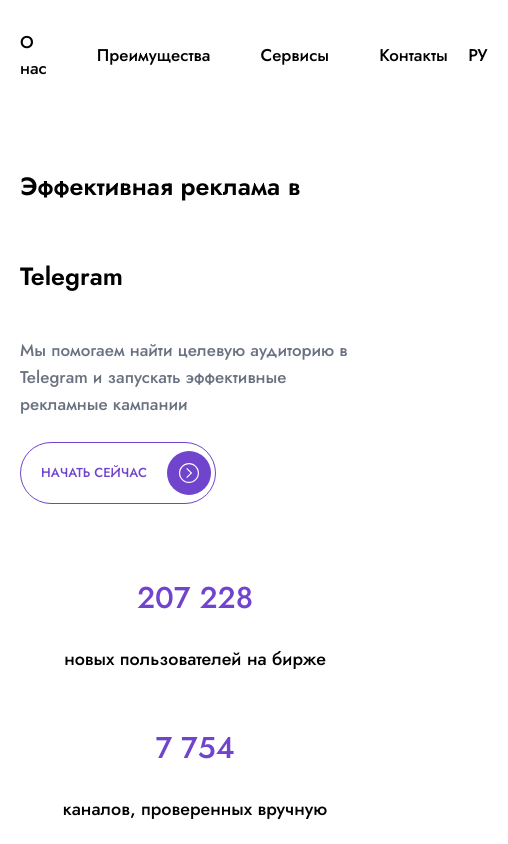
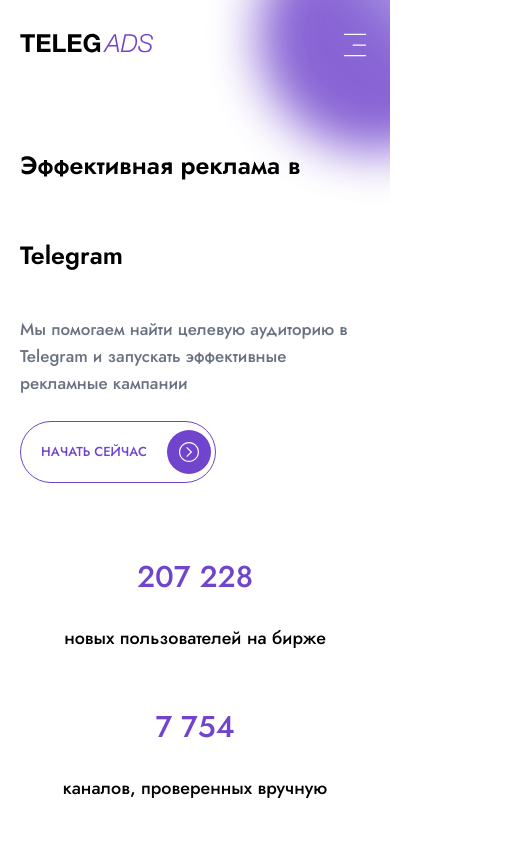
Before and after one commit to frontend-porfolio/landing-telegram, a React (Vite) app: page / in a window 390 px wide. Shown: the top 844 px of the page, 508 px wide, since content can reach past the window. Built offline with nearby package versions, Linux system fonts and the light colour scheme.

Commit message:
feat(src): improved code && nav mobile version

```diff
--- a/package.json
+++ b/package.json
@@ -13,6 +13,7 @@
   "dependencies": {
     "@tailwindcss/vite": "^4.1.11",
     "axios": "^1.10.0",
+    "framer-motion": "^12.23.0",
     "prettier-plugin-tailwindcss": "^0.6.13",
     "react": "^19.1.0",
     "react-dom": "^19.1.0",
--- a/src/app/index.tsx
+++ b/src/app/index.tsx
@@ -1,3 +1,5 @@
+import { motion } from "framer-motion"
+
 import Navbar from "@/components/templates/navbar"
 import Footer from "@/components/templates/footer"
 
@@ -9,9 +11,21 @@
 
 export default function App() {
   return (
-    <div className="flex h-screen flex-col justify-between">
+    <div className="relative flex h-screen flex-col justify-between overflow-x-hidden">
+      <motion.div
+        className="absolute md:-top-70 md:-right-50 -top-20 -right-25 md:size-[600px] size-[230px] rounded-full bg-gradient-to-tr from-[#7044CC] via-[#7044CC] to-white blur-xl"
+        animate={{
+          scale: [1, 1.1, 1],
+          opacity: [0.8, 1, 0.8]
+        }}
+        transition={{
+          duration: 6,
+          repeat: Infinity,
+          ease: "easeInOut"
+        }}
+      />
       <Navbar />
-      <main className="flex-1">
+      <main className="relative z-90 flex-1">
         <Header />
         <Trust />
         <Work />
--- a/src/components/atoms/language/index.tsx
+++ b/src/components/atoms/language/index.tsx
@@ -4,8 +4,8 @@
 
 import type { LanguageProps } from "@/types"
 
-export const Language = ({ lang, changeLanguage, en, ru }: LanguageProps) => {
-    const [btnLng, setBtnLng] = useState<boolean>(false)
+export const Language = ({ lang, changeLanguage, en, ru, isMenu }: LanguageProps) => {
+    const [ btnLng, setBtnLng ] = useState<boolean>(false)
 
     const languageRef = useRef<HTMLDivElement>(null)
 
@@ -14,27 +14,27 @@
     const language = lang === "en" ? en : ru
 
     return (
-        <div ref={languageRef} className="relative z-50">
+        <div ref={languageRef} className="relative">
             <button
-                className="flex h-[40px] w-[60px] cursor-pointer items-center justify-center uppercase text-[17px] font-medium"
+                className={`flex h-[40px] w-[60px] cursor-pointer items-center justify-center uppercase text-[17px] font-medium border rounded-md ${isMenu ? 'text-black border-black' : 'text-white border-white'}`}
                 onClick={() => setBtnLng(!btnLng)}>
                 {language}
             </button>
 
             <div
-                className={`absolute top-[50px] flex w-[60px] transform flex-col gap-2 border-2 border-[#D42E12] px-[10px] py-[5px] text-red shadow-md transition-all duration-300 ease-in-out ${
+                className={`absolute top-[50px] flex w-[60px] transform flex-col gap-2 border rounded-md ${isMenu ? 'text-black border-black' : 'text-white border-white'} px-[10px] py-[5px] text-red shadow-md transition-all duration-300 ease-in-out ${
                     btnLng
                         ? "scale-100 opacity-100"
                         : "pointer-events-none scale-95 opacity-0"
                 }`}>
                 <button
-                    className="w-full cursor-pointer transition-colors duration-300 ease-in-out hover:text-[#D42E12]"
+                    className="w-full cursor-pointer transition-colors duration-300 ease-in-out hover:text-black"
                     onClick={() => changeLanguage("en")}>
                     {en}
                 </button>
                 <hr />
                 <button
-                    className="w-full cursor-pointer transition-colors duration-300 ease-in-out hover:text-[#D42E12]"
+                    className="w-full cursor-pointer transition-colors duration-300 ease-in-out hover:text-black"
                     onClick={() => changeLanguage("ru")}>
                     {ru}
                 </button>
--- a/src/components/templates/navbar/index.tsx
+++ b/src/components/templates/navbar/index.tsx
@@ -1,9 +1,16 @@
+import { useState } from "react"
+
 import { useTranslation } from "react-i18next"
+
+import { CiMenuFries } from "react-icons/ci"
+import { TfiClose } from "react-icons/tfi"
 
 import { Language } from "@/components/atoms/language"
 
 export default function Navbar() {
   const { t, i18n } = useTranslation()
+
+  const [ isMenu, setIsMenu ] = useState<boolean>(false)
 
   const changeLanguage = (language: string) => {
     i18n.changeLanguage(language)
@@ -29,23 +36,39 @@
   ] as const
 
   return (
-    <nav className="container mx-auto flex items-center justify-between px-5 py-[30px]">
-      <a href="#">
+    <nav className="relative z-100 container mx-auto flex items-center justify-between px-5 py-[30px]">
+      <a className={`${isMenu ? 'hidden' : 'flex'} md:flex`} href="#">
         <img src="/icons/logo.svg" alt="logo" />
       </a>
-      <div className="flex items-center gap-[50px]">
+
+       <div
+        className={`${isMenu ? 'order-1' : 'order-0'} flex cursor-pointer md:hidden relative z-10`}
+        onClick={() => setIsMenu(!isMenu)}>
+        {isMenu ? (
+          <TfiClose className="text-[30px] text-black" />
+        ) : (
+          <CiMenuFries className="text-[30px] text-white" />
+        )}
+      </div>
+      <div className={`${isMenu ? 'flex' : 'hidden'} md:flex z-10`}>
+        <Language
+          lang={i18n.language}
+          changeLanguage={changeLanguage}
+          en={t("navbar.languages.en")}
+          ru={t("navbar.languages.ru")}
+          isMenu={isMenu}
+        />
+      </div>
+      <div className={`${isMenu ? 'flex' : 'hidden'} z-0 md:flex md:flex-row flex-col md:justify-start justify-center items-center gap-[50px] md:static absolute md:bg-transparent bg-white w-full h-screen top-0 bottom-0 left-0 right-0`}>
         {links.map(({ to, label }) => (
-          <a className="text-black text-[17px] font-medium transition-colors duration-300 ease-in-out hover:text-[#7044CC]" href={to} key={to}>
+          <a
+            className="md:text-[17px] text-[20px] font-medium text-black transition-colors duration-300 ease-in-out hover:text-[#7044CC]"
+            href={to}
+            key={to}>
             {label}
           </a>
         ))}
       </div>
-      <Language
-        lang={i18n.language}
-        changeLanguage={changeLanguage}
-        en={t("navbar.languages.en")}
-        ru={t("navbar.languages.ru")}
-      />
     </nav>
   )
 }
--- a/src/types/index.ts
+++ b/src/types/index.ts
@@ -9,4 +9,5 @@
 	changeLanguage: (language: string) => void
 	en: string
 	ru: string
+	isMenu: boolean
 }
```
Also changed, not shown: 1 other file (tests, documents, lock files or other folders).
